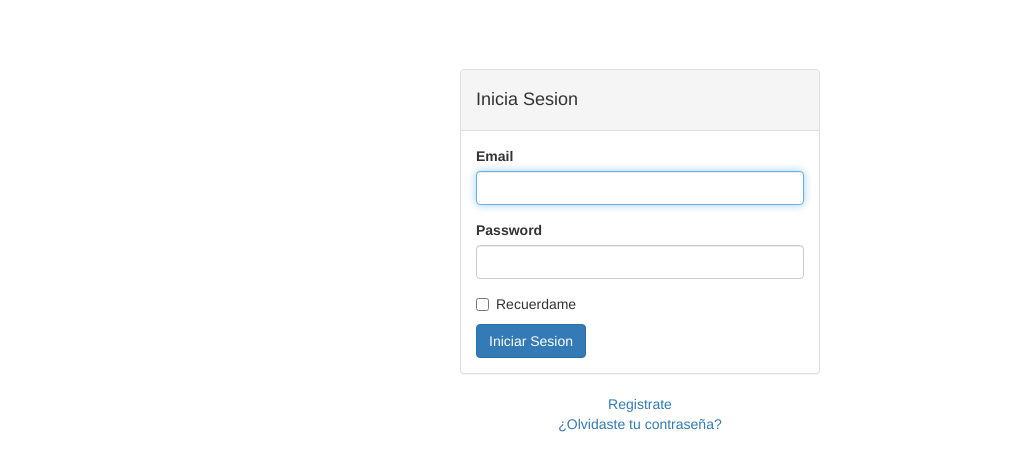
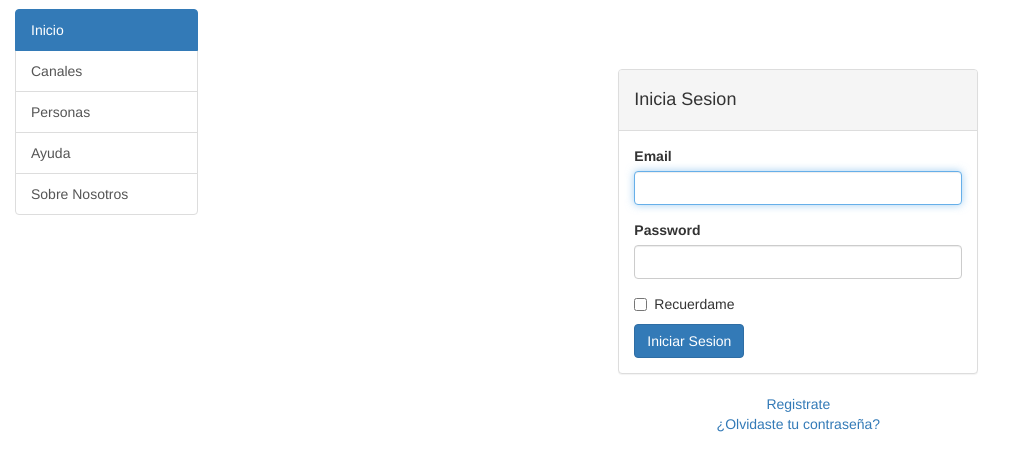
Before and after one commit to favr91/campus, a Rails app: page / in a window 1280 px wide. Shown: the part 51-522 px from the top of the page, without its empty margins (0-1026 px from the left). Run offline with Rails 7, Linux system fonts and the light colour scheme; style sheets or scripts are compiled from the project's sources; some libraries are stand-ins or nearby versions.

Commit message:
actualizada la estructura html

```diff
--- a/app/views/layouts/application.html.erb
+++ b/app/views/layouts/application.html.erb
@@ -9,6 +9,7 @@
   <body>
  <%= render "partials/navbar"%>
 
+ <%= render "partials/sidebar"%>
   <div class="container" style="margin-top: 60px;">
   <% flash.each do |key, value| %>
     <div class="alert alert-dismissible alert-danger alert-<%= key %>">
@@ -16,6 +17,7 @@
       <%= value %>
     </div>
   <% end %>
+
       <%= yield %>
   </div>
    </div>
--- /dev/null
+++ b/app/views/partials/_sidebar.html.erb
@@ -0,0 +1,10 @@
+<aside class="col-md-2">
+
+   <div class="list-group">
+        <a href="#" class="list-group-item active">Inicio</a>
+        <a href="#" class="list-group-item">Canales</a>
+        <a href="#" class="list-group-item">Personas</a>
+        <a href="#" class="list-group-item">Ayuda</a>
+        <a href="#" class="list-group-item">Sobre Nosotros</a>
+   </div>
+</aside>
```
